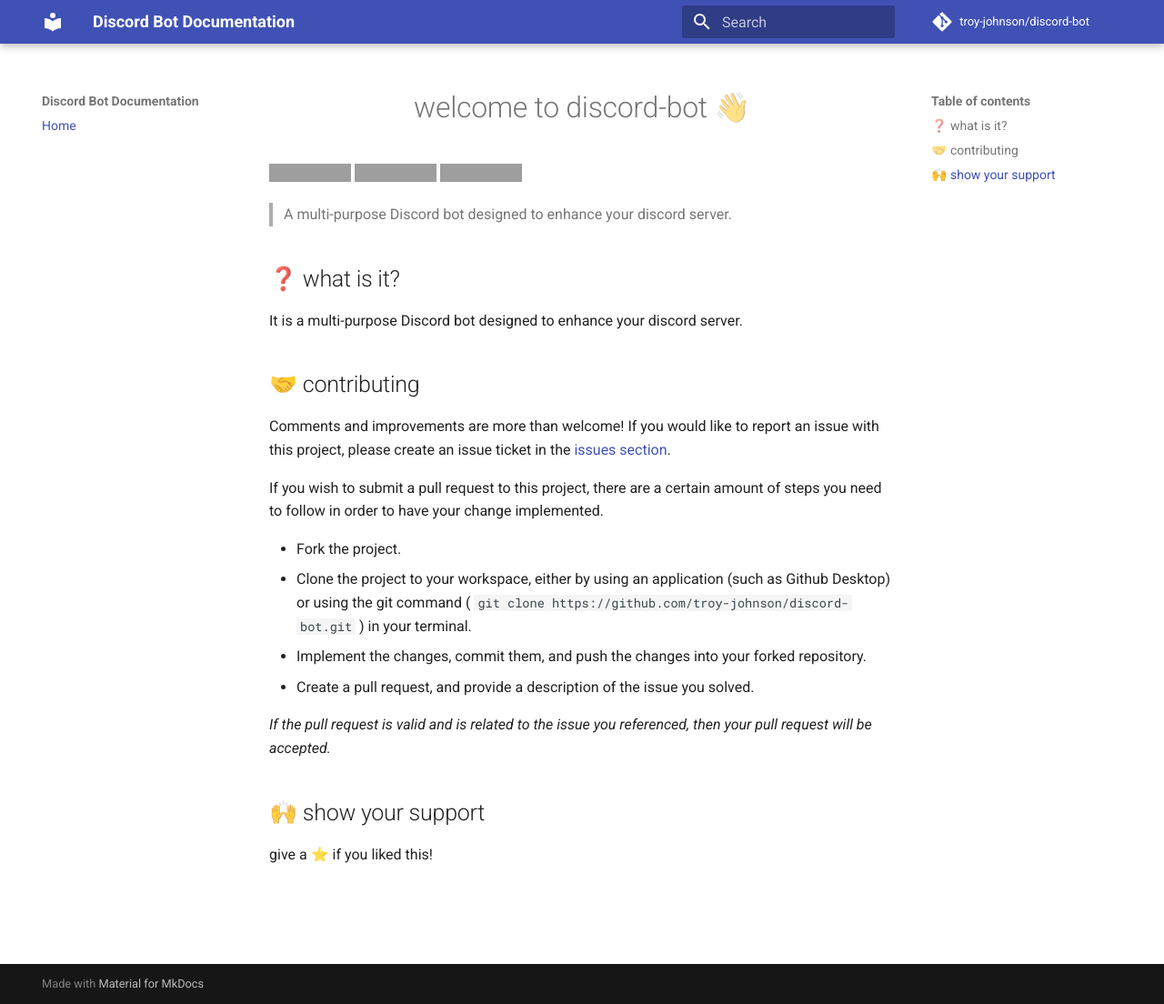
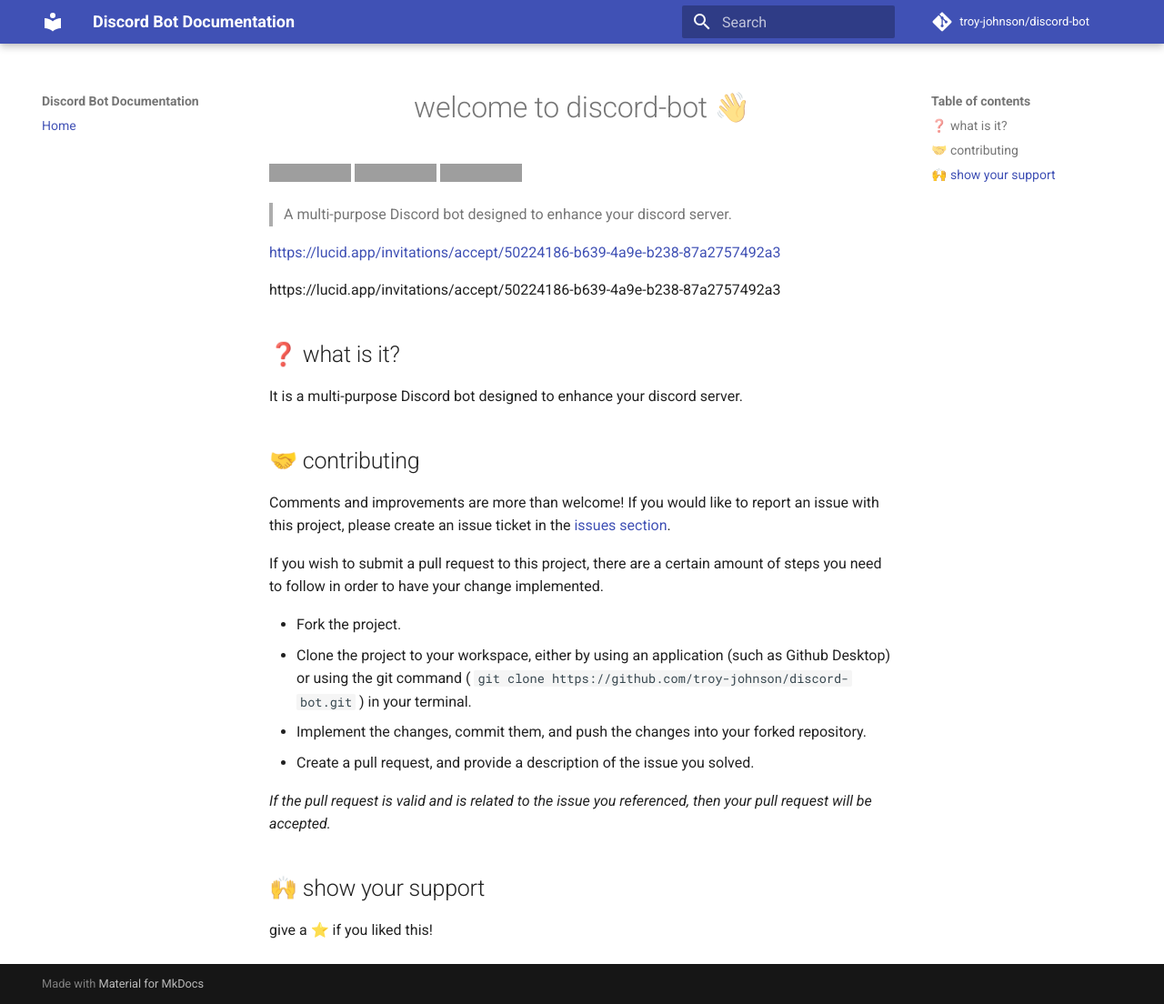
Before and after one commit to troy-johnson/discord-bot, an MkDocs documentation site: the page built from docs/README.md, in a window 1280 px wide and 1104 px high. Shown: the whole window at 91% size. Built offline with MkDocs 1.6.1 and Material for MkDocs 9.7.7, drawn with Linux system fonts in a browser that asks for light colours; comment, search, counter and statistics services are not loaded; part of the change alters nothing that is shown; grey boxes are pictures that could not be loaded.

Commit message:
Update README.md

```diff
--- a/docs/README.md
+++ b/docs/README.md
@@ -9,6 +9,12 @@
 </p>
 
 > A multi-purpose Discord bot designed to enhance your discord server.
+
+[https://lucid.app/invitations/accept/50224186-b639-4a9e-b238-87a2757492a3](https://lucid.app/invitations/accept/50224186-b639-4a9e-b238-87a2757492a3)
+
+
+
+https://lucid.app/invitations/accept/50224186-b639-4a9e-b238-87a2757492a3
 
 ## ❓ what is it?
 
```
